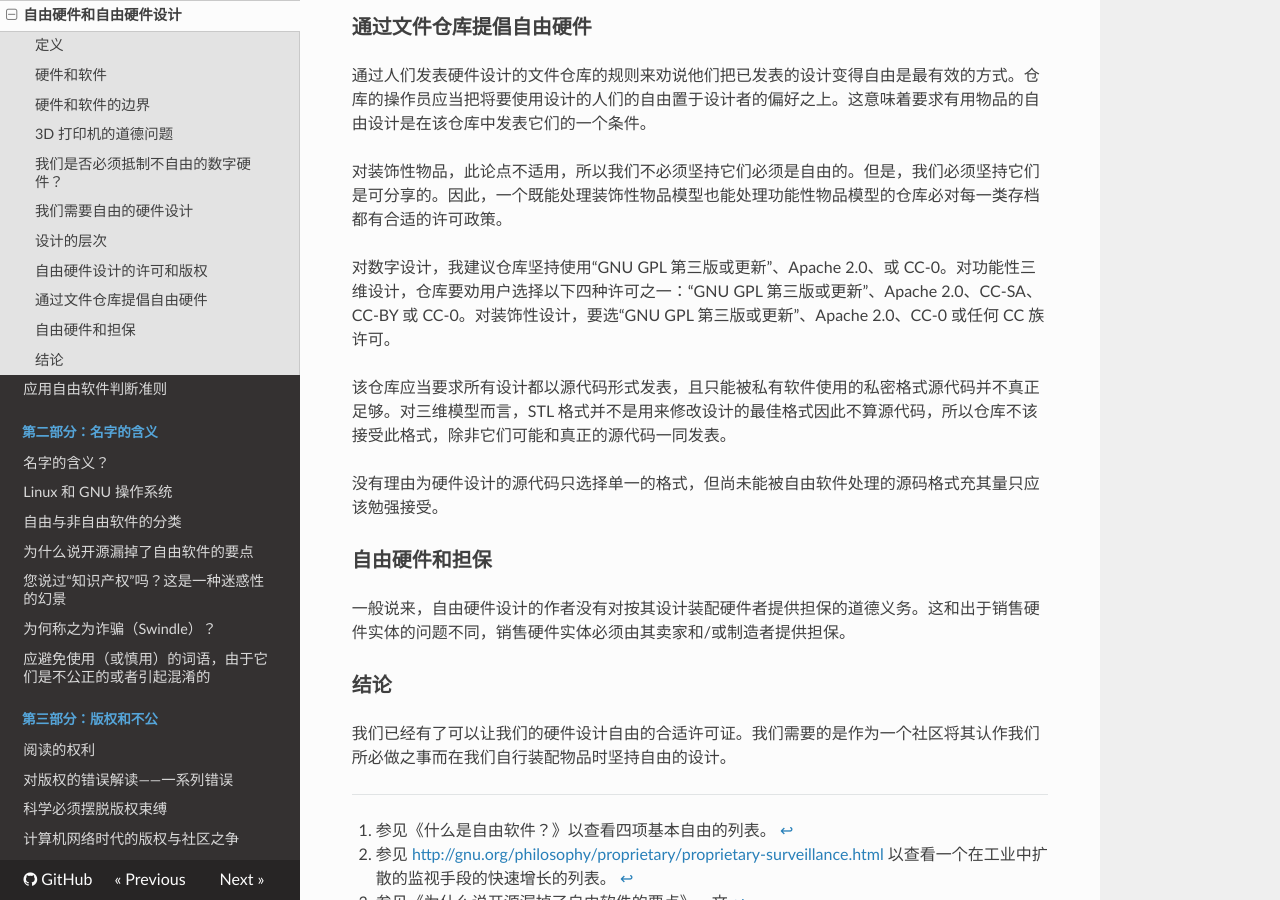
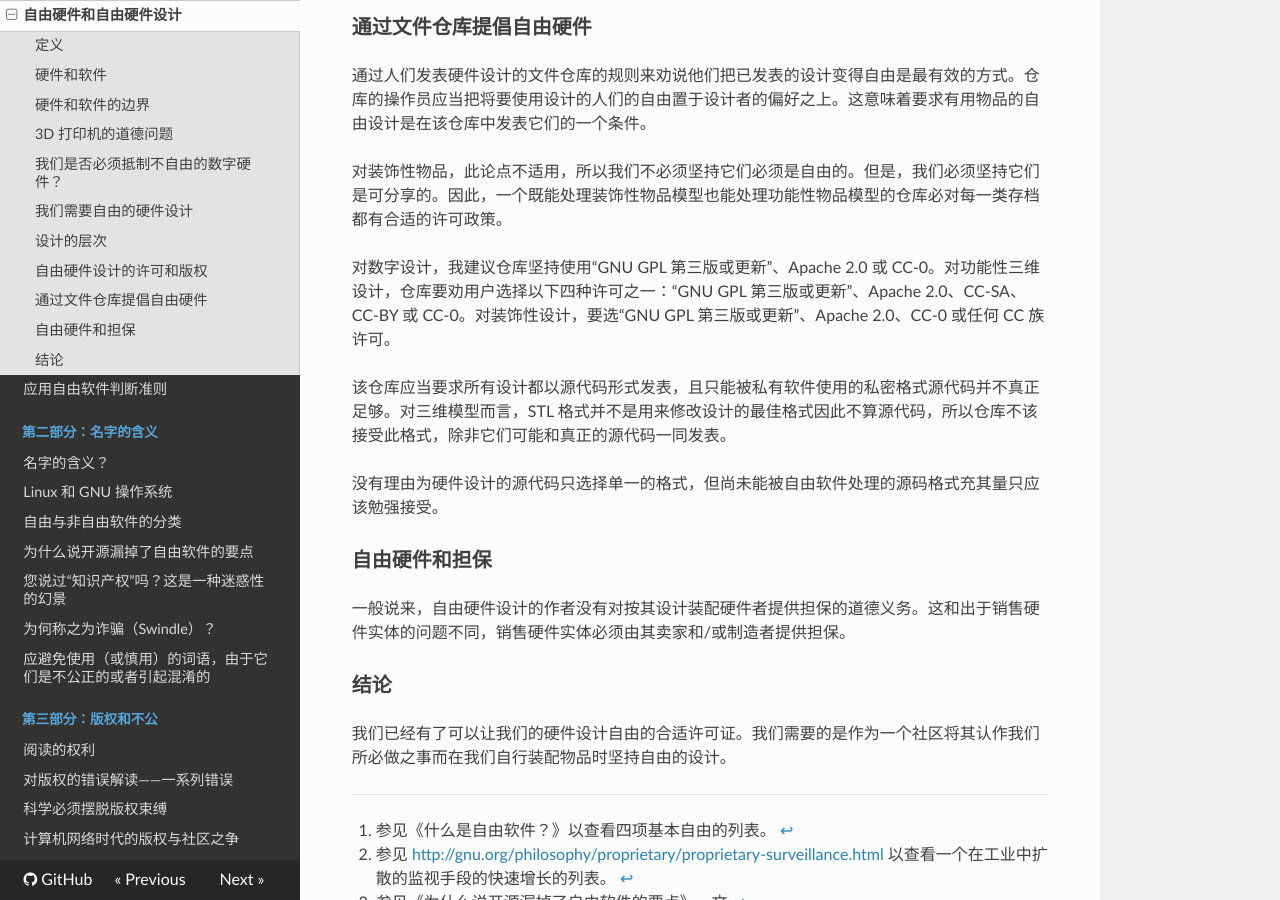
Before and after one commit to beijinglug/fsfs-zh, an MkDocs documentation site: the page built from docs/free-hardware-designs.md, in a window 1280 px wide and 900 px high, scrolled down 5376 px. Built offline with MkDocs 1.6.1, drawn with Linux system fonts in a browser that asks for light colours; nearby versions of some CDN libraries; old or Windows-style settings are respelled for this version of MkDocs.

```diff
--- a/docs/free-hardware-designs.md
+++ b/docs/free-hardware-designs.md
@@ -120,7 +120,7 @@
 
 对装饰性物品，此论点不适用，所以我们不必须坚持它们必须是自由的。但是，我们必须坚持它们是可分享的。因此，一个既能处理装饰性物品模型也能处理功能性物品模型的仓库必对每一类存档都有合适的许可政策。
 
-对数字设计，我建议仓库坚持使用“GNU GPL 第三版或更新”、Apache 2.0、或 CC-0。对功能性三维设计，仓库要劝用户选择以下四种许可之一：“GNU GPL 第三版或更新”、Apache 2.0、CC-SA、CC-BY 或 CC-0。对装饰性设计，要选“GNU GPL 第三版或更新”、Apache 2.0、CC-0 或任何 CC 族许可。
+对数字设计，我建议仓库坚持使用“GNU GPL 第三版或更新”、Apache 2.0 或 CC-0。对功能性三维设计，仓库要劝用户选择以下四种许可之一：“GNU GPL 第三版或更新”、Apache 2.0、CC-SA、CC-BY 或 CC-0。对装饰性设计，要选“GNU GPL 第三版或更新”、Apache 2.0、CC-0 或任何 CC 族许可。
 
 该仓库应当要求所有设计都以源代码形式发表，且只能被私有软件使用的私密格式源代码并不真正足够。对三维模型而言，STL 格式并不是用来修改设计的最佳格式因此不算源代码，所以仓库不该接受此格式，除非它们可能和真正的源代码一同发表。
 
```
